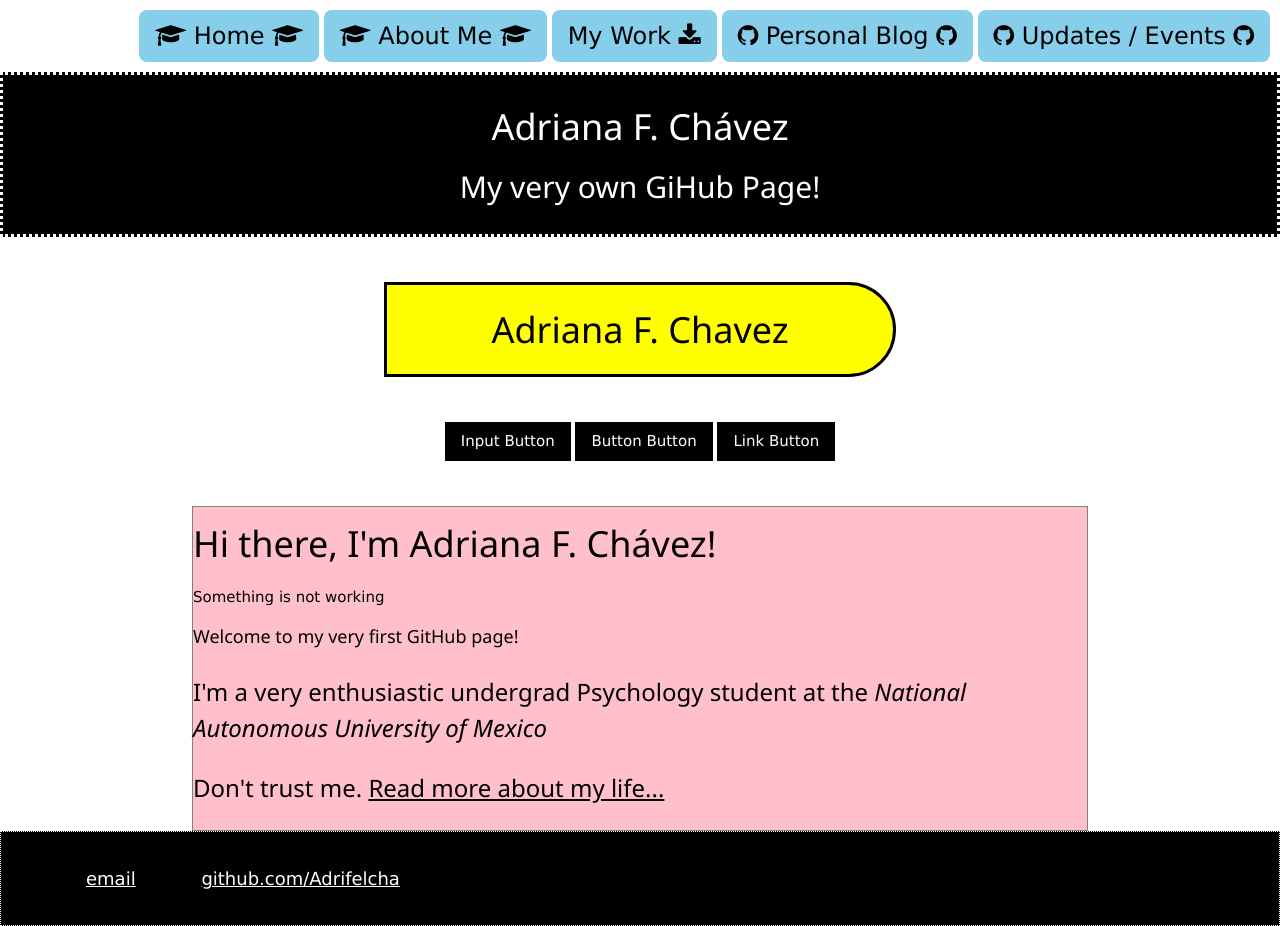
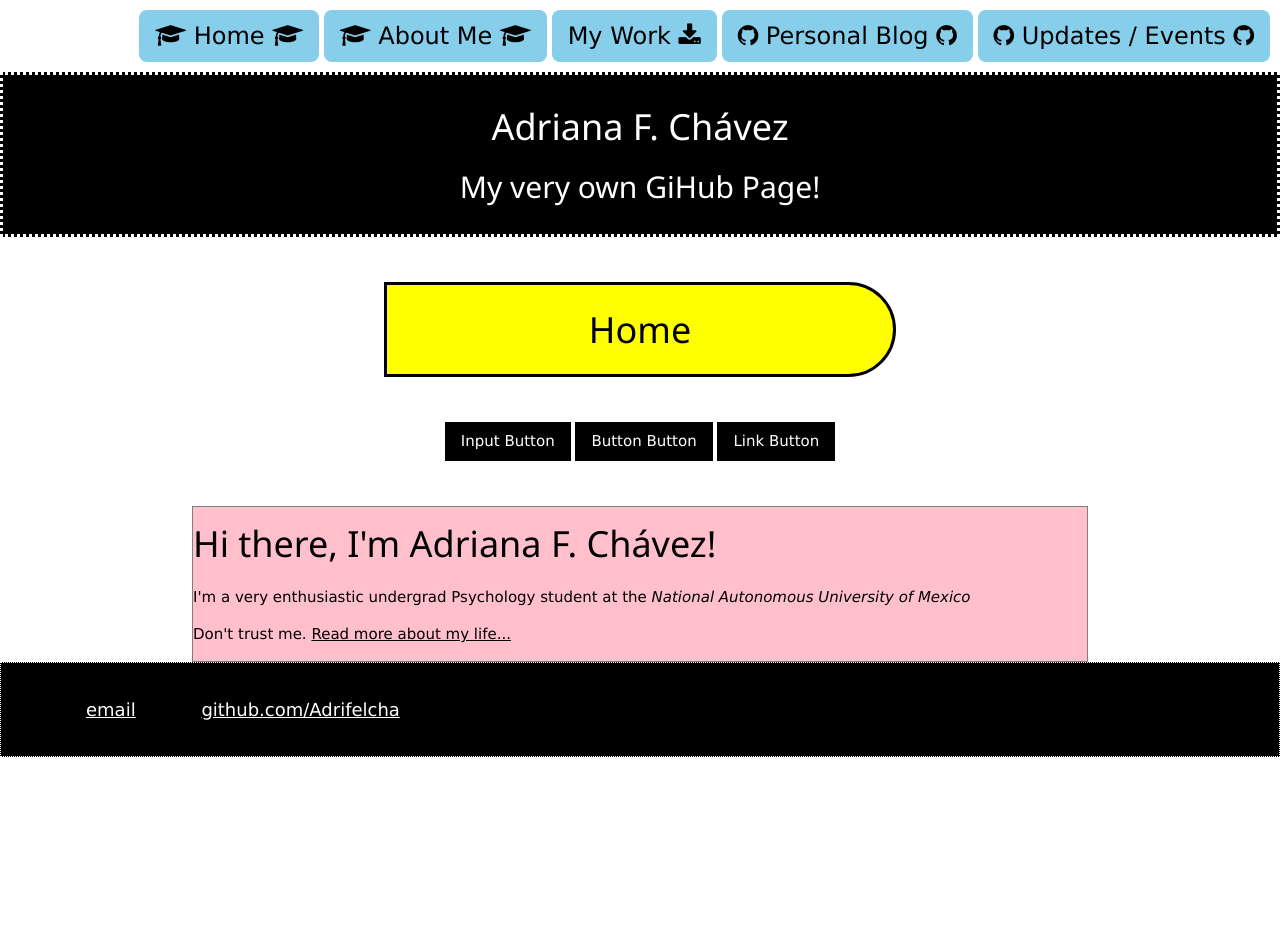
Before and after one commit to Adrifelcha/Adrifelcha-github.io, a Jekyll site: the page built from index.html, in a window 1280 px wide. Built offline with Jekyll 4.4.1, drawn with Linux system fonts in a browser that asks for light colours; after the commit the page ends 900 px from its top, so only the background shows below that.

Commit message:
Update index.html

```diff
--- a/index.html
+++ b/index.html
@@ -1,15 +1,10 @@
 ---
 layout: default
-title: Adriana F. Chavez
+title: Home
 ---
 <div class="blurb">
 	<h1>Hi there, I'm Adriana F. Chávez!</h1>
 
-	<p> Something is not working </p>
-
-	<h5> Welcome to my very first GitHub page! </h5>
-
-	<h3>
 	<p>I'm a very enthusiastic undergrad Psychology student at the <em> National Autonomous University of Mexico </em> </p>
 	<p> Don't trust me. <a href="/about">Read more about my life...</a></p>
 	</h3>
```
